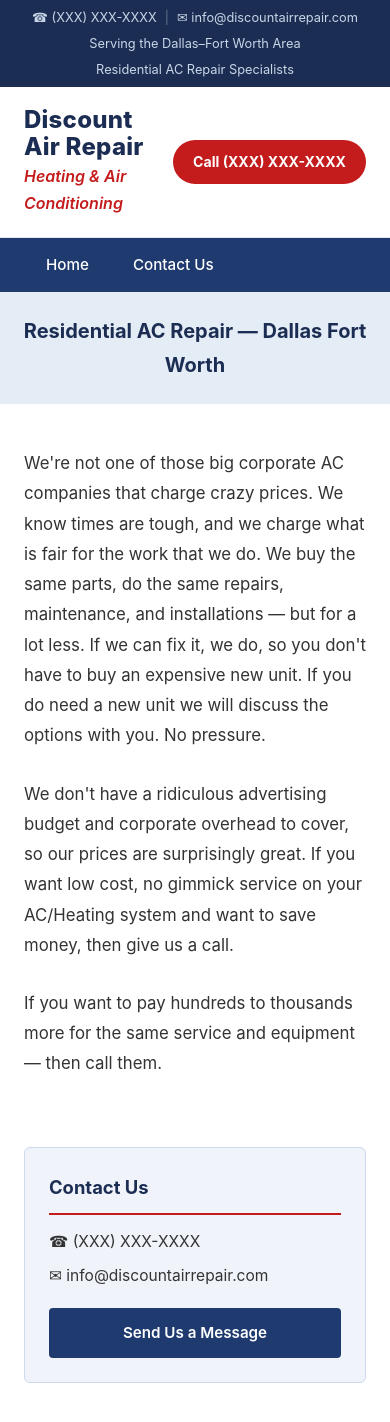
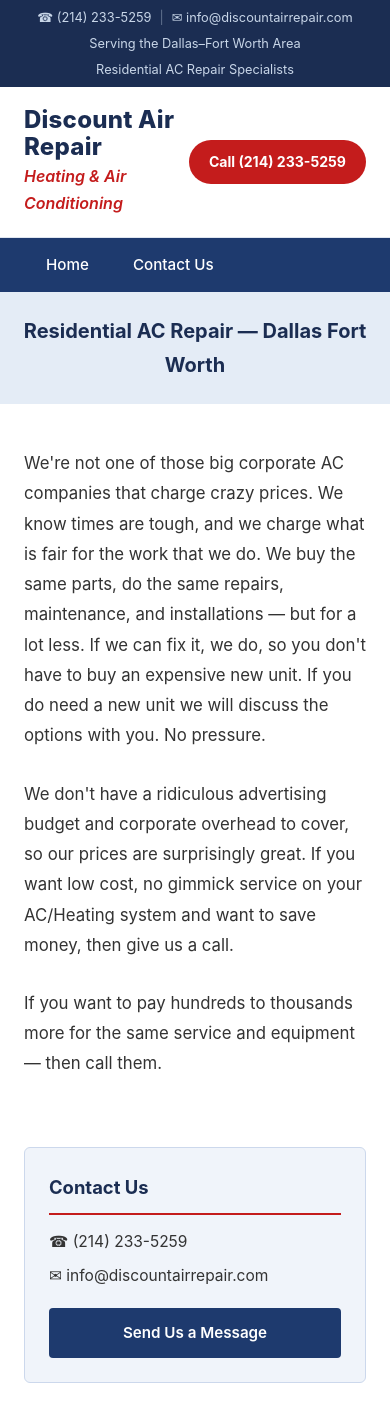
Before and after one commit to bmillion145/discount-air-repair, a Next.js app: page / in a window 390 px wide. Shown: the top 1422 px of the page. Built offline with nearby package versions, Linux system fonts and the light colour scheme.

Commit message:
Update phone number to (214) 233-5259

```diff
--- a/app/contact/page.js
+++ b/app/contact/page.js
@@ -15,7 +15,7 @@ export default function ContactPage() {
         {/* Phone & Email */}
         <section className="contact-info-block">
           <h2>Get In Touch</h2>
-          <p>Phone: (XXX) XXX-XXXX</p>
+          <p>Phone: (214) 233-5259</p>
           <p>Email: info@discountairrepair.com</p>
         </section>
 
--- a/app/layout.js
+++ b/app/layout.js
@@ -15,7 +15,7 @@ export default function RootLayout({ children }) {
         <div className="utility-bar">
           <div className="utility-bar-inner">
             <span>
-              ☎ (XXX) XXX-XXXX
+              ☎ (214) 233-5259
               <span className="utility-sep">|</span>
               ✉ info@discountairrepair.com
             </span>
@@ -31,7 +31,7 @@ export default function RootLayout({ children }) {
               <div className="site-logo-name">Discount Air Repair</div>
               <div className="site-logo-sub">Heating &amp; Air Conditioning</div>
             </Link>
-            <a href="tel:XXXXXXXXXX" className="call-btn">Call (XXX) XXX-XXXX</a>
+            <a href="tel:2142335259" className="call-btn">Call (214) 233-5259</a>
           </div>
         </header>
 
--- a/app/page.js
+++ b/app/page.js
@@ -39,7 +39,7 @@ export default function Home() {
         <aside className="sidebar">
           <div className="sidebar-box">
             <h3>Contact Us</h3>
-            <p>☎ (XXX) XXX-XXXX</p>
+            <p>☎ (214) 233-5259</p>
             <p>✉ info@discountairrepair.com</p>
             <Link href="/contact" className="sidebar-btn">Send Us a Message</Link>
           </div>
```
